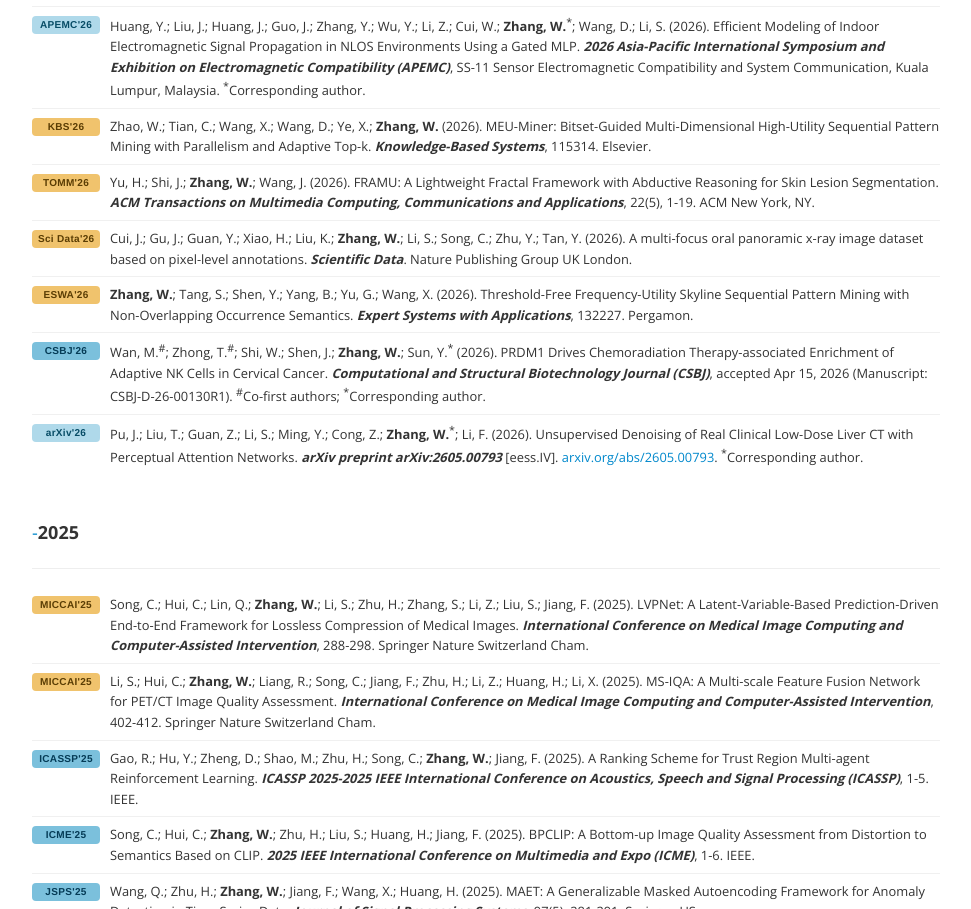
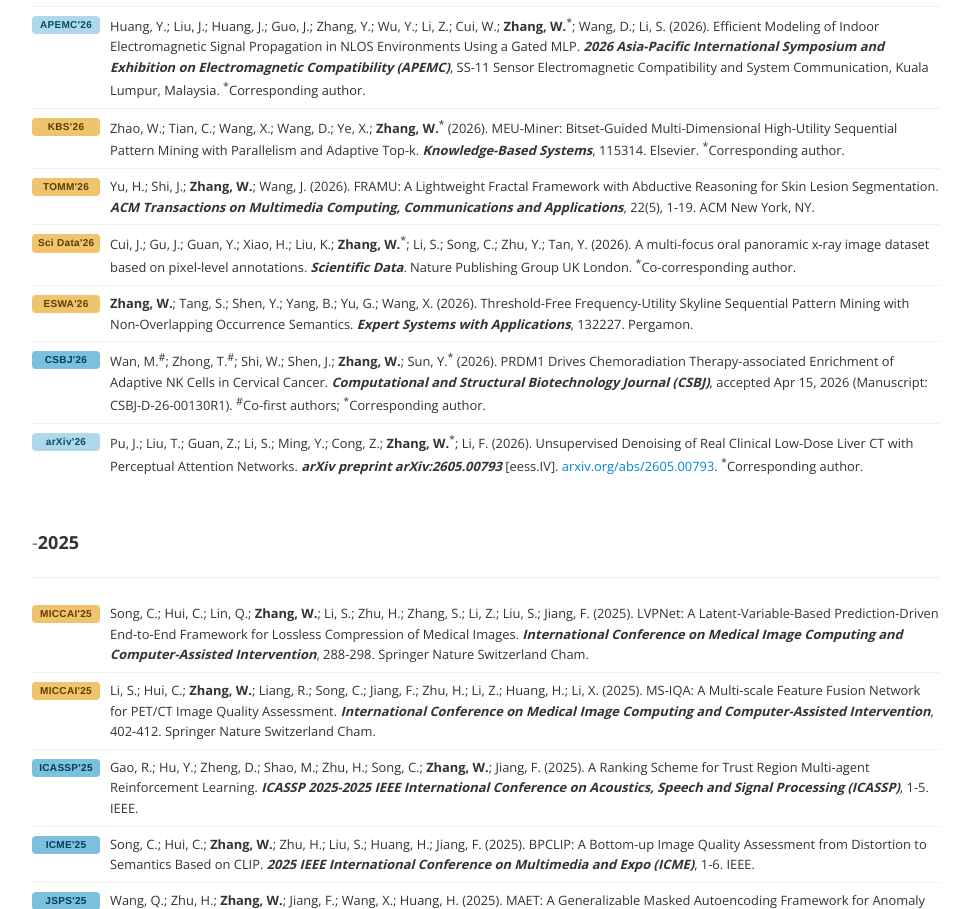
Before and after one commit to tiandaochouqin-Wei/Zhang, a plain HTML site: page all_publications.html in a window 1280 px wide. Shown: the part 1067-1976 px from the top of the page, without its empty margins (154-1125 px from the left). Drawn offline with nearby package versions, Linux system fonts and the light colour scheme.

Commit message:
Update all_publications.html

```diff
--- a/all_publications.html
+++ b/all_publications.html
@@ -88,7 +88,7 @@
         </li>
 
         <li><span class="venue-tag v-top">KBS'26</span>
-        Zhao, W.; Tian, C.; Wang, X.; Wang, D.; Ye, X.; <b>Zhang, W.</b> (2026). MEU-Miner: Bitset-Guided Multi-Dimensional High-Utility Sequential Pattern Mining with Parallelism and Adaptive Top-k. <strong><em>Knowledge-Based Systems</em></strong>, 115314. Elsevier.
+        Zhao, W.; Tian, C.; Wang, X.; Wang, D.; Ye, X.; <b>Zhang, W.</b><sup>*</sup> (2026). MEU-Miner: Bitset-Guided Multi-Dimensional High-Utility Sequential Pattern Mining with Parallelism and Adaptive Top-k. <strong><em>Knowledge-Based Systems</em></strong>, 115314. Elsevier. <sup>*</sup>Corresponding author.
         </li>
 
         <li><span class="venue-tag v-top">TOMM'26</span>
@@ -96,7 +96,7 @@
         </li>
 
         <li><span class="venue-tag v-top">Sci Data'26</span>
-        Cui, J.; Gu, J.; Guan, Y.; Xiao, H.; Liu, K.; <b>Zhang, W.</b>; Li, S.; Song, C.; Zhu, Y.; Tan, Y. (2026). A multi-focus oral panoramic x-ray image dataset based on pixel-level annotations. <strong><em>Scientific Data</em></strong>. Nature Publishing Group UK London.
+        Cui, J.; Gu, J.; Guan, Y.; Xiao, H.; Liu, K.; <b>Zhang, W.</b><sup>*</sup>; Li, S.; Song, C.; Zhu, Y.; Tan, Y. (2026). A multi-focus oral panoramic x-ray image dataset based on pixel-level annotations. <strong><em>Scientific Data</em></strong>. Nature Publishing Group UK London. <sup>*</sup>Co-corresponding author.
         </li>
 
         <li><span class="venue-tag v-top">ESWA'26</span>
```
